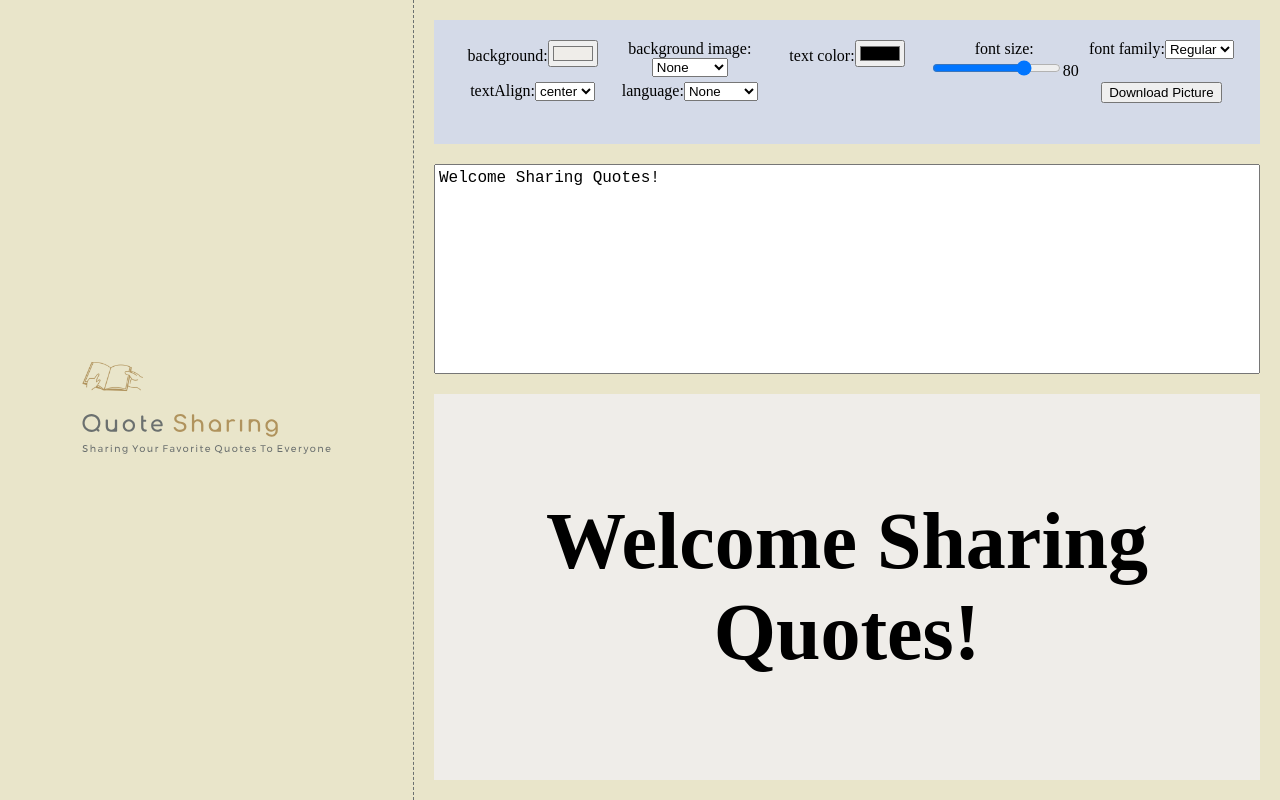
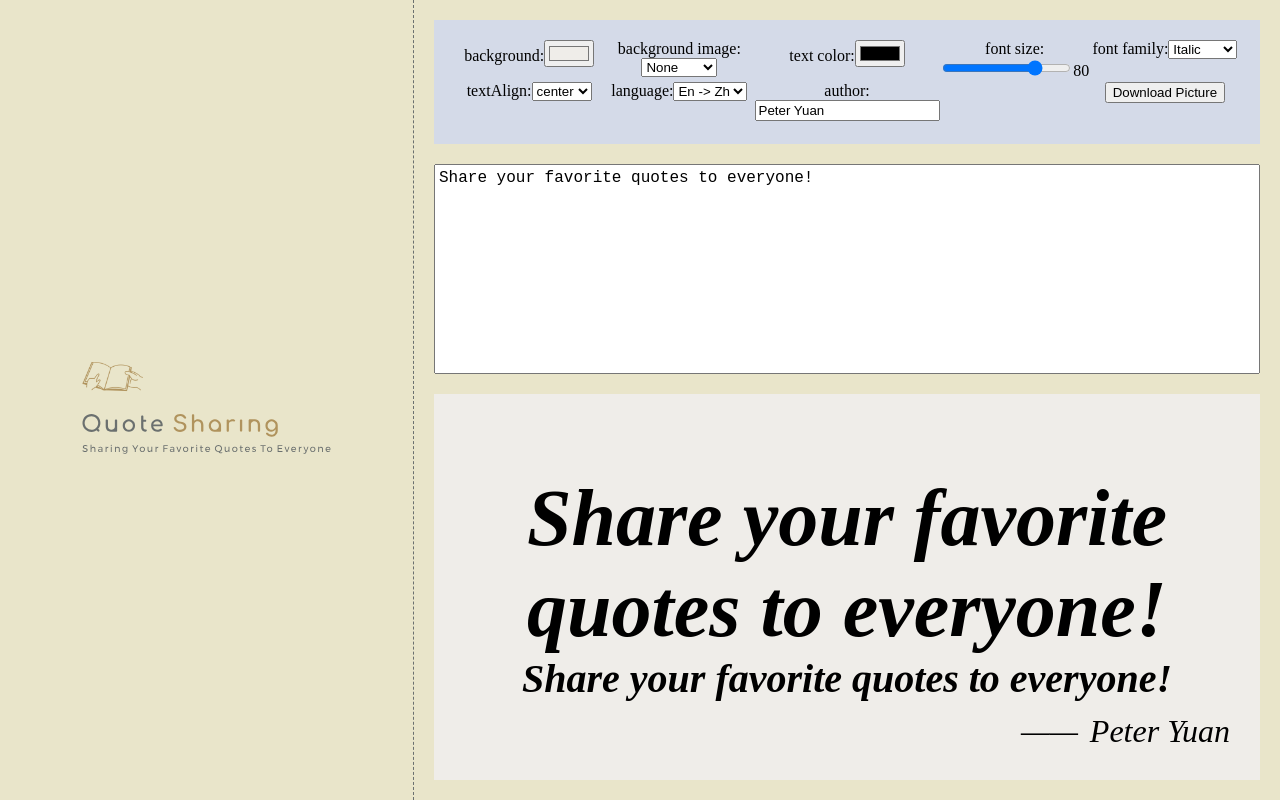
Before and after one commit to GitHubJiKe/quote-sharing, a Vue app: page / in a window 1280 px wide. Built offline with nearby package versions, Linux system fonts and the light colour scheme; a web font is replaced by a local one.

Commit message:
optimize and add author feature

```diff
--- a/src/App2.vue
+++ b/src/App2.vue
@@ -1,7 +1,7 @@
 <script setup lang="ts">
-import { computed, ref, } from 'vue';
+import { computed, onMounted, ref, } from 'vue';
 import { fontFalimies, aligns, languageList, bgImgList } from './constants';
-import { fetchTranslate, exportPic } from './utils'
+import { fetchTranslate, exportPic, dragFunc } from './utils'
 import { watchThrottled } from '@vueuse/core'
 interface PreviewStyleConf {
     color: string;
@@ -15,8 +15,9 @@ interface PreviewStyleConf {
     language: 'zh|en' | 'en|zh' | '|'
 }
 
-const txt = ref('Welcome Sharing Quotes!')
+const txt = ref('Share your favorite quotes to everyone!')
 const subTxt = ref(txt.value);
+const authorName = ref('Peter Yuan');
 const previewStyleConf = ref<PreviewStyleConf>({
     color: '#000',
     fontSize: 80,
@@ -25,8 +26,8 @@ const previewStyleConf = ref<PreviewStyleConf>({
     padding: 24,
     textAlign: 'center',
     vertical: 'center',
-    fontFamily: 'regular',
-    language: '|'
+    fontFamily: 'italic',
+    language: 'en|zh'
 })
 
 
@@ -60,6 +61,10 @@ const translate = async () => {
         subTxt.value = txt.value;
     }
 }
+onMounted(() => {
+    dragFunc(document.querySelector('.authorName')!)
+    translate()
+})
 
 
 watchThrottled(txt, translate, { throttle: 2000 })
@@ -123,6 +128,10 @@ const showSubTxt = computed(() => {
                         </option>
                     </select>
                 </div>
+                <div>
+                    <label for="authorName">author:</label>
+                    <input id="authorName" type="text" v-model="authorName">
+                </div>
 
                 <div class="last-button">
                     <button type="button" @click="onDownloadPic">Download Picture</button>
@@ -139,6 +148,10 @@ const showSubTxt = computed(() => {
                         {{ subTxt }}
                     </div>
                 </div>
+                <label v-show="authorName" class="authorName" :class="getTxtClass()"
+                    :style="`color: ${previewStyleConf.color};font-size:${previewStyleConf.fontSize / 2.5}px`">
+                    {{ authorName }}
+                </label>
             </div>
 
         </div>
@@ -195,6 +208,7 @@ const showSubTxt = computed(() => {
             .last-button {
                 grid-column-start: 5;
             }
+
         }
 
         .preview {
@@ -206,6 +220,23 @@ const showSubTxt = computed(() => {
             background-position: center;
             background-size: 100%;
             background-origin: padding-box;
+            position: relative;
+            user-select: none;
+
+            .authorName {
+                font-size: 30px;
+                cursor: grab;
+                position: absolute;
+                bottom: 30px;
+                right: 30px;
+            }
+
+            .authorName::before {
+                content: "——";
+                display: inline-block;
+                margin-right: 12px;
+                resize: both;
+            }
 
             .main-txt {
                 text-align: center;
--- a/src/utils.ts
+++ b/src/utils.ts
@@ -76,3 +76,69 @@ export function exportPic(ele: HTMLDivElement) {
         downloadLink.click();
     });
 }
+
+export function dragFunc(draggable: HTMLElement) {
+    // 获取需要拖拽的元素及其父元素
+    let container = draggable.parentNode!;
+    // 初始化用于存储鼠标开始拖拽时的坐标
+    let startX: number, startY: number;
+
+    // 鼠标按下事件
+    draggable.addEventListener('mousedown', function (e) {
+        // 获取鼠标在页面中的位置，并记录下来
+        startX = e.clientX;
+        startY = e.clientY;
+
+        // 监听鼠标移动事件
+        document.addEventListener('mousemove', mouseMove);
+
+        // 监听鼠标松开事件
+        document.addEventListener('mouseup', mouseUp);
+    });
+
+    // 鼠标移动事件
+    function mouseMove(e: { clientX: number; clientY: number; }) {
+        // 计算鼠标的新位置与初始位置的差值
+        let deltaX = e.clientX - startX;
+        let deltaY = e.clientY - startY;
+
+        // 计算元素的新位置
+        let newLeft = draggable.offsetLeft + deltaX;
+        let newTop = draggable.offsetTop + deltaY;
+
+        // 获取父元素的宽度和高度
+        // @ts-ignore
+        let containerWidth = container.clientWidth;
+        // @ts-ignore
+        let containerHeight = container.clientHeight;
+        // 获取可拖拽元素的宽度和高度
+        let draggableWidth = draggable.offsetWidth;
+        let draggableHeight = draggable.offsetHeight;
+
+        // 确保元素不会移出父元素的左边界
+        newLeft = Math.max(newLeft, 0);
+        // 确保元素不会移出父元素的右边界
+        newLeft = Math.min(newLeft, containerWidth - draggableWidth);
+
+        // 确保元素不会移出父元素的上边界
+        newTop = Math.max(newTop, 0);
+        // 确保元素不会移出父元素的下边界
+        newTop = Math.min(newTop, containerHeight - draggableHeight);
+
+        // 设置元素的新位置
+        draggable.style.left = newLeft + 'px';
+        draggable.style.top = newTop + 'px';
+
+        // 更新鼠标的开始位置
+        startX = e.clientX;
+        startY = e.clientY;
+    }
+
+    // 鼠标松开事件
+    function mouseUp() {
+        // 移除鼠标移动和松开事件的监听
+        document.removeEventListener('mousemove', mouseMove);
+        document.removeEventListener('mouseup', mouseUp);
+    }
+
+}
```
Also changed, not shown: 5 other files (tests, documents, lock files or other folders).
